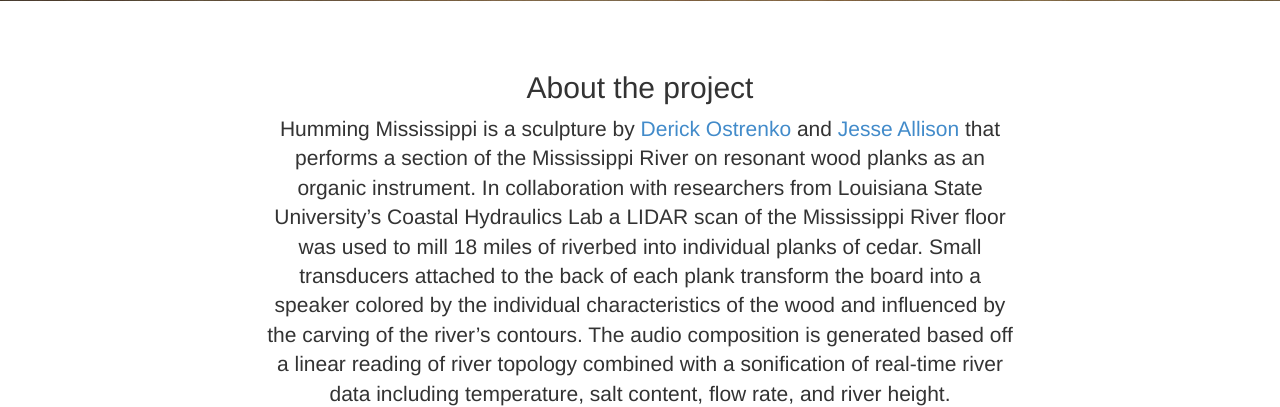
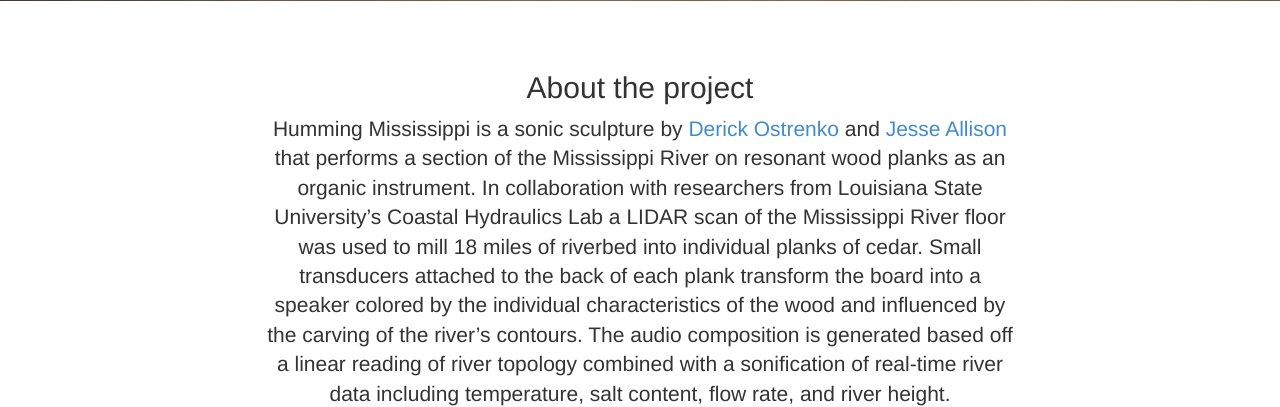
Before and after one commit to fredeerock/hummingMississippi-web, a PHP site: page / in a window 1280 px wide; the page is wider, and only the part inside the window is pictured. Shown: the part 799-1206 px from the top of that part. Run offline with PHP 8.4, Linux system fonts and the light colour scheme; data that the repository does not hold is empty.

Commit message:
description

```diff
--- a/index.php
+++ b/index.php
@@ -53,7 +53,7 @@
         <div class="row">
           <div class="col-md-8 col-md-offset-2 text-center">
             <h2>About the project</h2>
-            <p class="lead">Humming Mississippi is a sculpture by <a target="_blank" href="http://frederickostrenko.com/">Derick Ostrenko</a> and <a target="_blank" href="http://allisonic.com/">Jesse Allison</a> that performs a section of the Mississippi River on resonant wood planks as an organic instrument. In collaboration with researchers from Louisiana State University’s Coastal Hydraulics Lab a LIDAR scan of the Mississippi River floor was used to mill 18 miles of riverbed into individual planks of cedar. Small transducers attached to the back of each plank transform the board into a speaker colored by the individual characteristics of the wood and influenced by the carving of the river’s contours. The audio composition is generated based off a linear reading of river topology combined with a sonification of real-time river data including temperature, salt content, flow rate, and river height.</p>
+            <p class="lead">Humming Mississippi is a sonic sculpture by <a target="_blank" href="http://frederickostrenko.com/">Derick Ostrenko</a> and <a target="_blank" href="http://allisonic.com/">Jesse Allison</a> that performs a section of the Mississippi River on resonant wood planks as an organic instrument. In collaboration with researchers from Louisiana State University’s Coastal Hydraulics Lab a LIDAR scan of the Mississippi River floor was used to mill 18 miles of riverbed into individual planks of cedar. Small transducers attached to the back of each plank transform the board into a speaker colored by the individual characteristics of the wood and influenced by the carving of the river’s contours. The audio composition is generated based off a linear reading of river topology combined with a sonification of real-time river data including temperature, salt content, flow rate, and river height.</p>
           </div>
         </div>
       </div>
```
